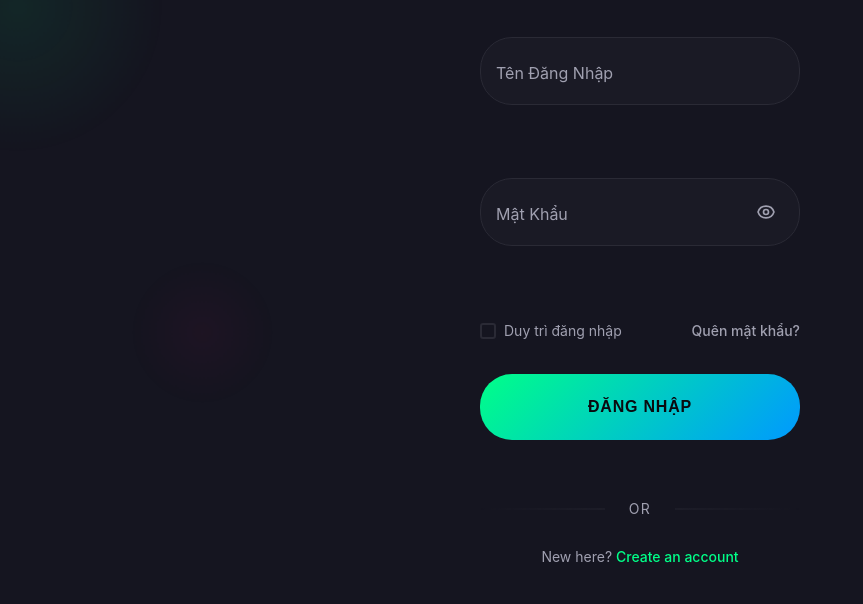
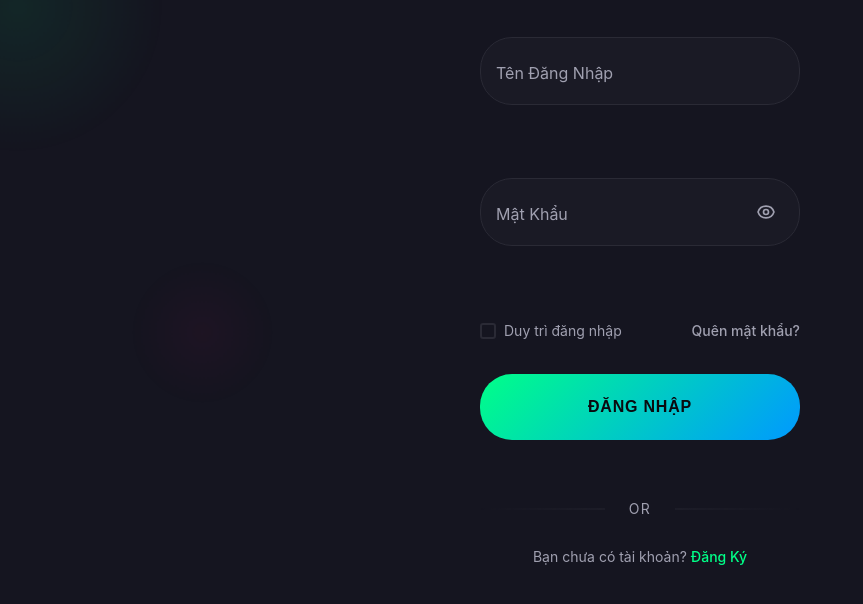
Before and after one commit to ntdat19492-lang/GasWebApp, a plain HTML site: page index.html in a window 1280 px wide. Shown: the part 228-832 px from the top of the page, without its empty margins (0-863 px from the left). Drawn offline with Linux system fonts and the light colour scheme.

Commit message:
Update index.html

```diff
--- a/index.html
+++ b/index.html
@@ -60,7 +60,7 @@
             </div>
 
             <div class="signup-link">
-                <p>New here? <a href="#">Create an account</a></p>
+                <p>Bạn chưa có tài khoản? <a href="#">Đăng Ký</a></p>
             </div>
 
             <div class="success-message" id="successMessage">
```
